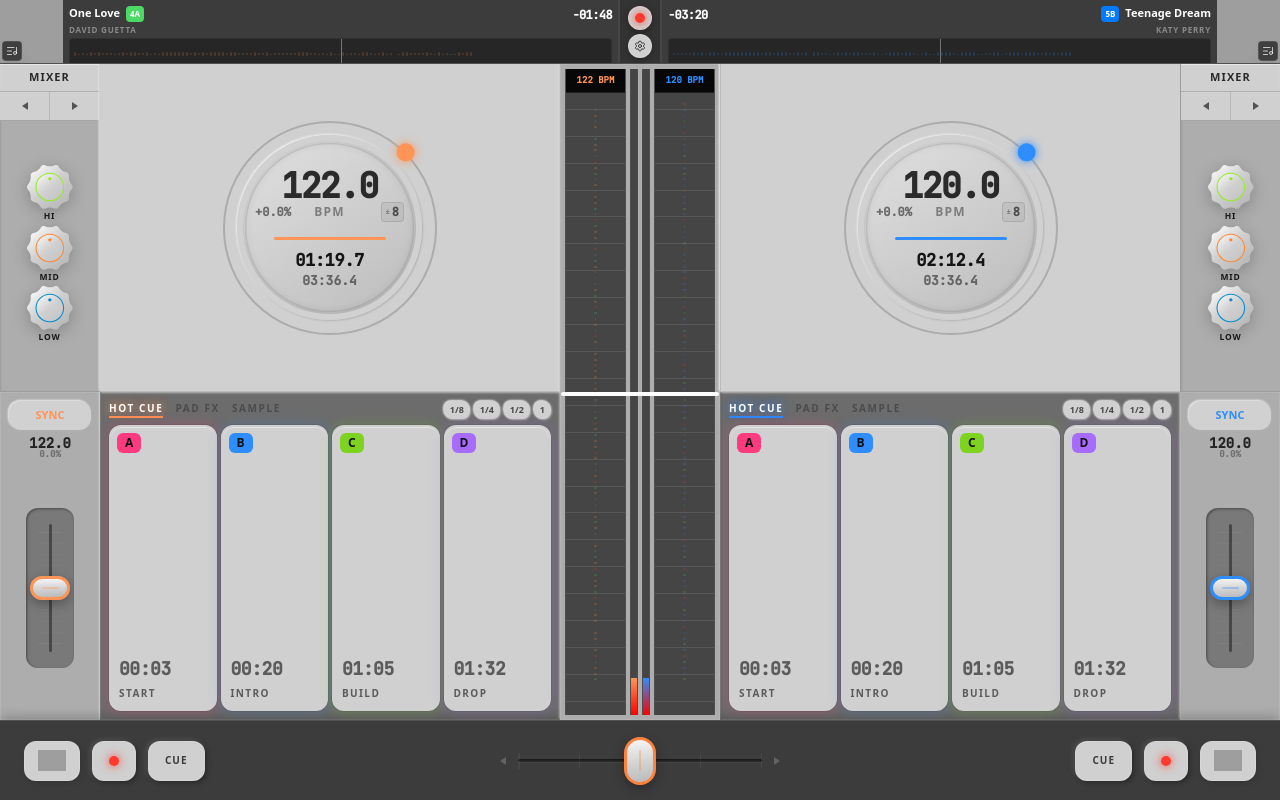
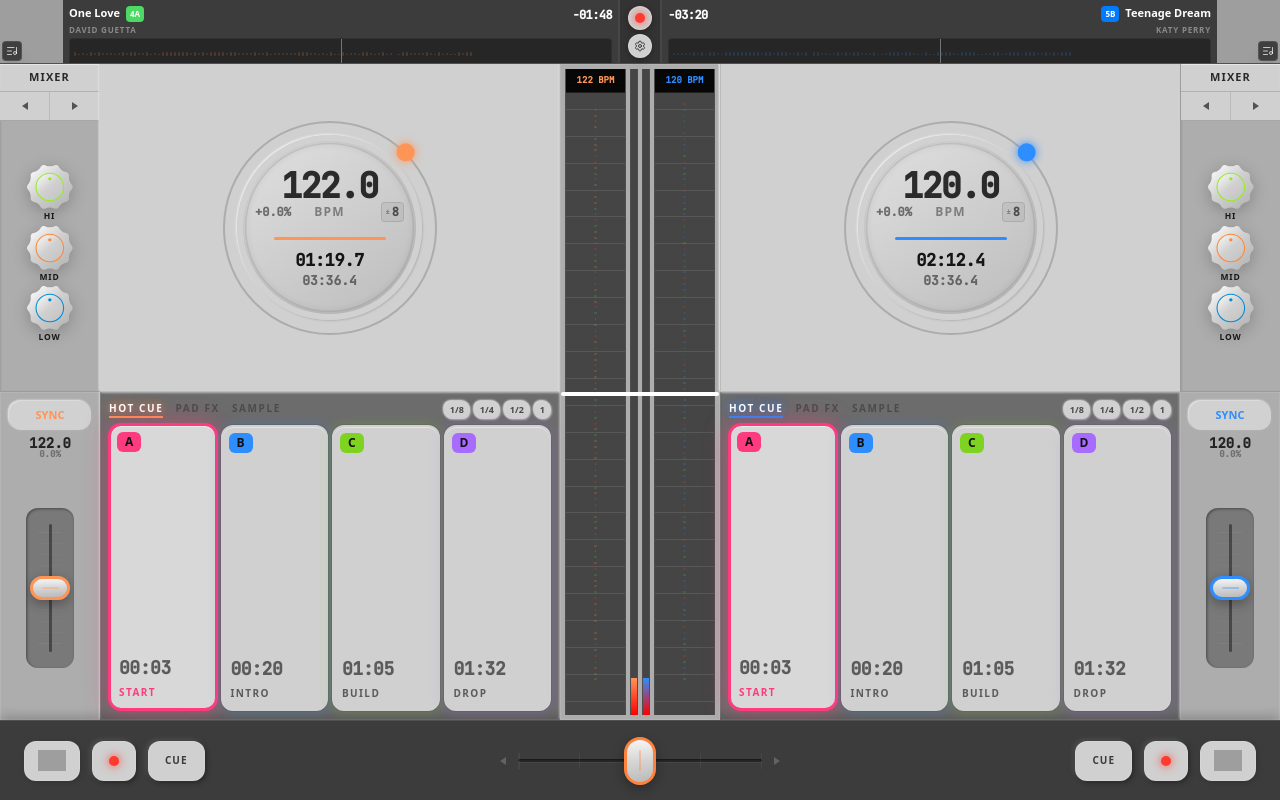
Before and after one commit to guiguiiii/flowdj---pro-mixing-interface, a React (Vite) app: page / in a window 1280 px wide. Built offline with nearby package versions, Linux system fonts and the light colour scheme; grey boxes are pictures that could not be loaded; a web font is replaced by a local one.

Commit message:
Highlight selected hot cue

```diff
--- a/src/App.tsx
+++ b/src/App.tsx
@@ -492,6 +492,8 @@ export default function App() {
   const [levelB, setLevelB] = useState(80);
   const [pitchA, setPitchA] = useState(50);
   const [pitchB, setPitchB] = useState(50);
+  const [selectedHotCueA, setSelectedHotCueA] = useState(0);
+  const [selectedHotCueB, setSelectedHotCueB] = useState(0);
 
   const cycleMode = (current: string, direction: number) => {
     const idx = panelModes.indexOf(current);
@@ -885,11 +887,19 @@ export default function App() {
             {hotCues.map((cue, i) => (
               <button
                 key={i}
-                className="relative rounded-xl min-h-0 overflow-hidden border-2 flex flex-col justify-between p-2 text-left shadow-[inset_0_1px_0_rgba(255,255,255,0.18)]"
-                style={{ backgroundColor: '#D0D0D0', borderColor: '#D0D0D0', boxShadow: `inset 0 1px 0 rgba(255,255,255,0.4), 0 0 0 1px rgba(0,0,0,0.08), 0 0 14px ${cue.glow}` }}
+                onClick={() => setSelectedHotCueA(i)}
+                className="relative rounded-xl min-h-0 overflow-hidden border-2 flex flex-col justify-between p-2 text-left shadow-[inset_0_1px_0_rgba(255,255,255,0.18)] transition-all duration-150 active:scale-[0.98]"
+                style={{
+                  backgroundColor: selectedHotCueA === i ? '#D8D8D8' : '#D0D0D0',
+                  borderColor: selectedHotCueA === i ? cue.color : '#D0D0D0',
+                  boxShadow: selectedHotCueA === i
+                    ? `inset 0 1px 0 rgba(255,255,255,0.5), 0 0 0 1px ${cue.color}, 0 0 18px ${cue.glow}, 0 0 28px ${cue.glow}`
+                    : `inset 0 1px 0 rgba(255,255,255,0.4), 0 0 0 1px rgba(0,0,0,0.08), 0 0 14px ${cue.glow}`,
+                  transform: selectedHotCueA === i ? 'translateY(-1px)' : 'translateY(0)',
+                }}
               >
                 <div
-                  className="absolute left-1.5 top-1.5 rounded-md px-2 py-1 text-[12px] font-black leading-none"
+                  className="absolute left-1.5 top-1.5 rounded-md px-2 py-1 text-[12px] font-black leading-none transition-all duration-150"
                   style={{ backgroundColor: cue.color, color: '#111111' }}
                 >
                   {cue.slot}
@@ -897,7 +907,7 @@ export default function App() {
                 <div className="flex-1" />
                 <div className="space-y-1">
                   <div className="text-[18px] font-mono font-semibold tracking-tight text-[#5B5B5B]">{cue.time}</div>
-                  <div className="text-[10px] font-bold uppercase tracking-[0.14em] text-[#5B5B5B]">{cue.name}</div>
+                  <div className="text-[10px] font-bold uppercase tracking-[0.14em]" style={{ color: selectedHotCueA === i ? cue.color : '#5B5B5B' }}>{cue.name}</div>
                 </div>
               </button>
             ))}
@@ -930,11 +940,19 @@ export default function App() {
             {hotCues.map((cue, i) => (
               <button
                 key={i}
-                className="relative rounded-xl min-h-0 overflow-hidden border-2 flex flex-col justify-between p-2 text-left shadow-[inset_0_1px_0_rgba(255,255,255,0.18)]"
-                style={{ backgroundColor: '#D0D0D0', borderColor: '#D0D0D0', boxShadow: `inset 0 1px 0 rgba(255,255,255,0.4), 0 0 0 1px rgba(0,0,0,0.08), 0 0 14px ${cue.glow}` }}
+                onClick={() => setSelectedHotCueB(i)}
+                className="relative rounded-xl min-h-0 overflow-hidden border-2 flex flex-col justify-between p-2 text-left shadow-[inset_0_1px_0_rgba(255,255,255,0.18)] transition-all duration-150 active:scale-[0.98]"
+                style={{
+                  backgroundColor: selectedHotCueB === i ? '#D8D8D8' : '#D0D0D0',
+                  borderColor: selectedHotCueB === i ? cue.color : '#D0D0D0',
+                  boxShadow: selectedHotCueB === i
+                    ? `inset 0 1px 0 rgba(255,255,255,0.5), 0 0 0 1px ${cue.color}, 0 0 18px ${cue.glow}, 0 0 28px ${cue.glow}`
+                    : `inset 0 1px 0 rgba(255,255,255,0.4), 0 0 0 1px rgba(0,0,0,0.08), 0 0 14px ${cue.glow}`,
+                  transform: selectedHotCueB === i ? 'translateY(-1px)' : 'translateY(0)',
+                }}
               >
                 <div
-                  className="absolute left-1.5 top-1.5 rounded-md px-2 py-1 text-[12px] font-black leading-none"
+                  className="absolute left-1.5 top-1.5 rounded-md px-2 py-1 text-[12px] font-black leading-none transition-all duration-150"
                   style={{ backgroundColor: cue.color, color: '#111111' }}
                 >
                   {cue.slot}
@@ -942,7 +960,7 @@ export default function App() {
                 <div className="flex-1" />
                 <div className="space-y-1">
                   <div className="text-[18px] font-mono font-semibold tracking-tight text-[#5B5B5B]">{cue.time}</div>
-                  <div className="text-[10px] font-bold uppercase tracking-[0.14em] text-[#5B5B5B]">{cue.name}</div>
+                  <div className="text-[10px] font-bold uppercase tracking-[0.14em]" style={{ color: selectedHotCueB === i ? cue.color : '#5B5B5B' }}>{cue.name}</div>
                 </div>
               </button>
             ))}
```
